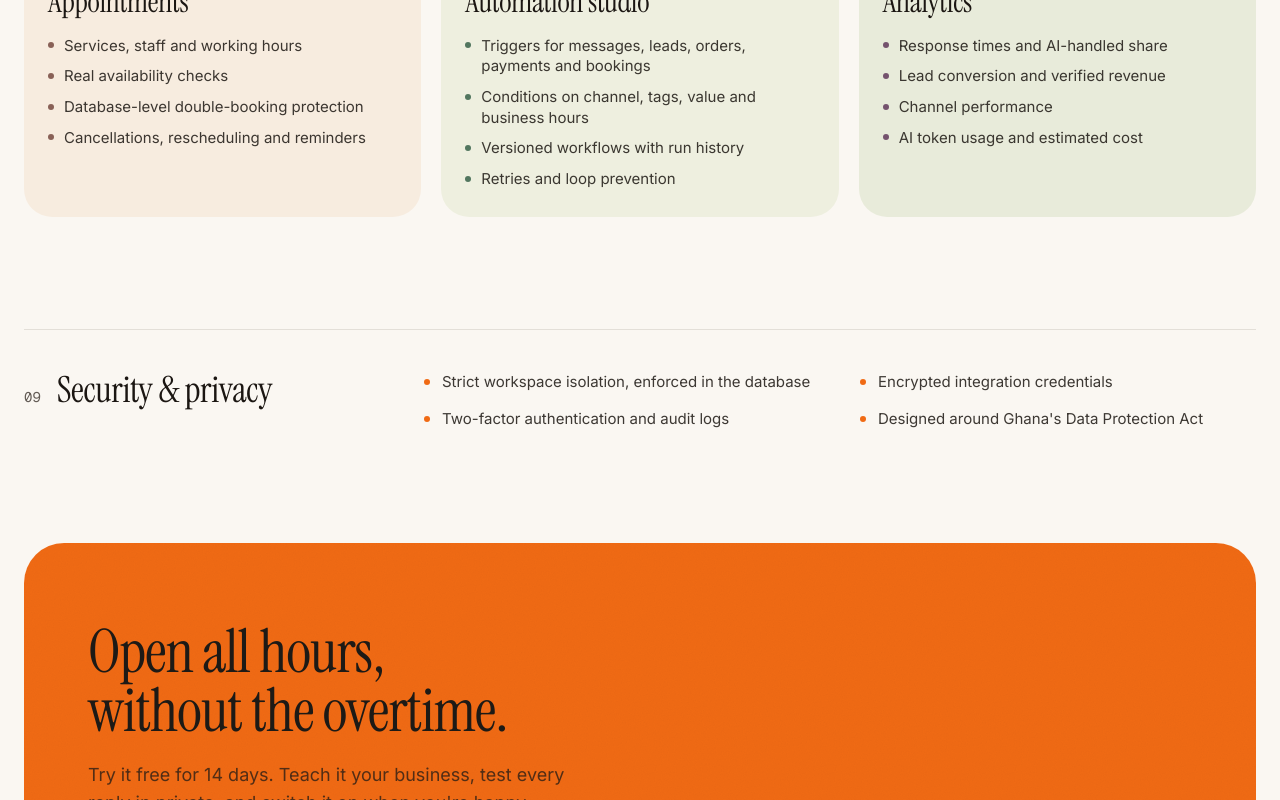
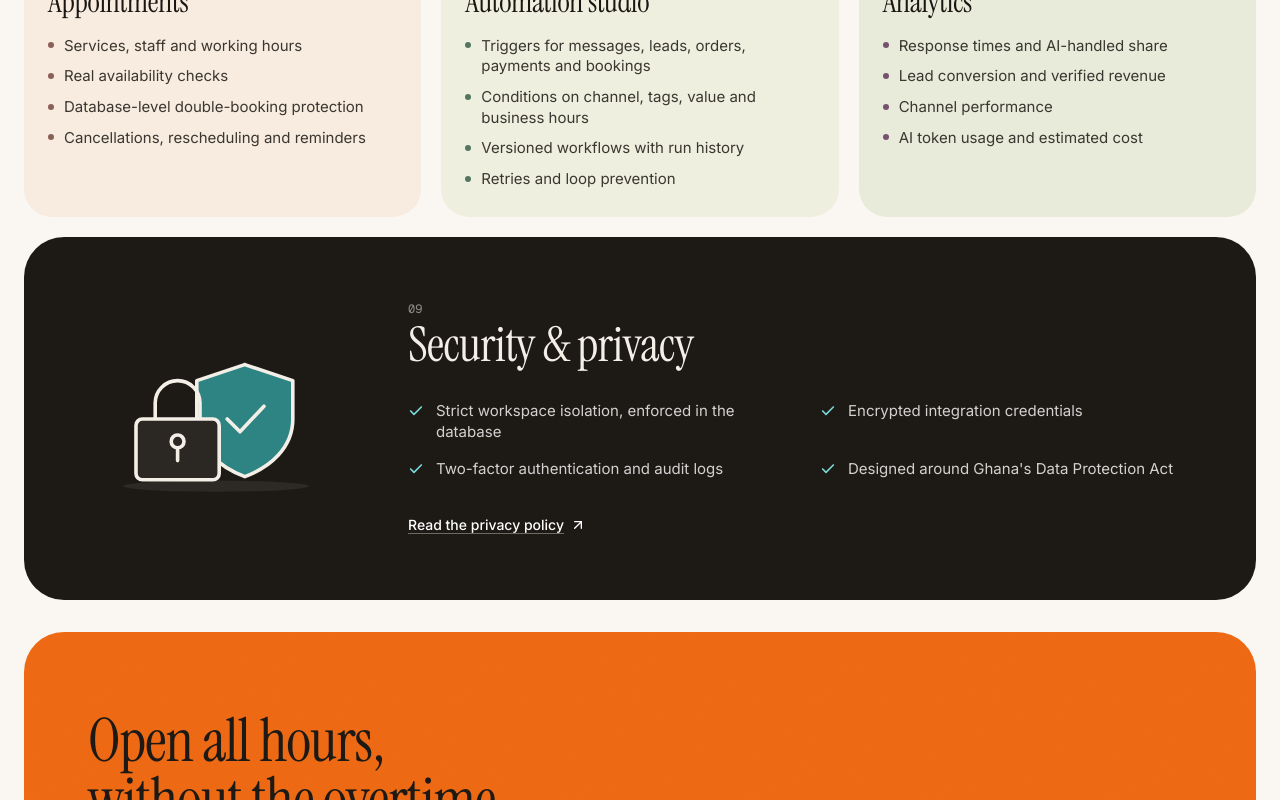
Before and after one commit to 10954065/-and-whatsapp, a Next.js app: page /features in a window 1280 px wide. Shown: the part 1677-2477 px from the top of the page. Built offline with nearby package versions, Linux system fonts and the light colour scheme; no server answers.

Commit message:
feat(features): security and privacy as a dark ink band
The last group reads as a promise, so it gets the home page's dark band
with a padlock-and-shield drawing, ticked items and a privacy policy link.

```diff
--- a/src/app/(marketing)/features/page.tsx
+++ b/src/app/(marketing)/features/page.tsx
@@ -1,6 +1,9 @@
 import type { Metadata } from "next";
+import Link from "next/link";
 import {
+  ArrowUpRight,
   Bot,
+  Check,
   CalendarCheck,
   ChartColumn,
   ContactRound,
@@ -146,6 +149,40 @@ function FeatureCard({ group, index }: { group: FeatureGroup; index: number }) {
   );
 }
 
+/**
+ * Security reads as a promise rather than a tool, so it gets the dark ink band the home page uses for "You stay in charge".
+ * The band is dark in both themes, so it pins its own tone and paper instead of the theme's.
+ */
+function SecurityBand({ group }: { group: FeatureGroup }) {
+  return (
+    <section className="px-3 sm:px-6">
+      <article
+        id={group.id}
+        className="grain relative mx-auto max-w-7xl scroll-mt-28 overflow-hidden rounded-[2.5rem] bg-[#1d1a16] px-6 py-14 text-[#f3efe7] [--tone:oklch(0.56_0.08_195)] sm:px-12 lg:px-16 lg:py-16 dark:ring-1 dark:ring-white/10"
+      >
+        <div className="grid items-center gap-10 lg:grid-cols-[auto_minmax(0,1fr)] lg:gap-16">
+          <FeatureDrawing feature="security" className="h-32 w-auto justify-self-start [--card:#2b2722] sm:h-40" />
+          <div>
+            <p className="font-mono text-xs text-white/50">{String(GROUPS.indexOf(group) + 1).padStart(2, "0")}</p>
+            <h2 className="mt-1 font-display text-4xl leading-none font-normal tracking-[-0.012em] sm:text-5xl">{group.title}</h2>
+            <ul className="mt-8 grid gap-x-10 gap-y-4 sm:grid-cols-2">
+              {group.items.map((item) => (
+                <li key={item} className="flex gap-3 text-[15px] leading-snug text-white/80">
+                  <Check aria-hidden="true" className="mt-0.5 size-4 shrink-0 text-[oklch(0.82_0.09_195)]" strokeWidth={2.5} />
+                  {item}
+                </li>
+              ))}
+            </ul>
+            <Link href="/privacy" className="link-underline mt-9 inline-flex items-center gap-1.5 text-sm font-medium text-white">
+              Read the privacy policy <ArrowUpRight aria-hidden="true" className="size-4" />
+            </Link>
+          </div>
+        </div>
+      </article>
+    </section>
+  );
+}
+
 const CARD_GROUPS = GROUPS.filter((group) => group.id !== "security");
 const SECURITY = GROUPS.find((group) => group.id === "security");
 
@@ -166,32 +203,12 @@ export default function FeaturesPage() {
       >
         Every feature works from your own saved records. Nothing is simulated, and nothing is guessed.
       </PageHero>
-      <section className="mx-auto grid max-w-7xl gap-5 px-6 py-20 sm:grid-cols-2 lg:grid-cols-3 lg:py-28">
+      <section className="mx-auto grid max-w-7xl gap-5 px-6 pt-20 pb-5 sm:grid-cols-2 lg:grid-cols-3 lg:pt-28">
         {CARD_GROUPS.map((group, index) => (
           <FeatureCard key={group.id} group={group} index={index} />
         ))}
       </section>
-      {SECURITY ? (
-        <section className="mx-auto max-w-7xl px-6 pb-20">
-          <article
-            id={SECURITY.id}
-            className="grid scroll-mt-28 gap-6 border-t pt-10 md:grid-cols-[minmax(0,22rem)_1fr] md:gap-12"
-          >
-            <div className="flex items-baseline gap-4">
-              <span className="font-mono text-sm text-muted-foreground">09</span>
-              <h2 className="font-display text-4xl font-normal tracking-[-0.01em]">{SECURITY.title}</h2>
-            </div>
-            <ul className="grid gap-x-10 gap-y-3 sm:grid-cols-2">
-              {SECURITY.items.map((item) => (
-                <li key={item} className="flex gap-3 text-[15px] leading-relaxed text-muted-foreground">
-                  <span className="mt-[0.6em] size-1.5 shrink-0 rounded-full bg-sun" aria-hidden="true" />
-                  <span className="text-foreground/85">{item}</span>
-                </li>
-              ))}
-            </ul>
-          </article>
-        </section>
-      ) : null}
+      {SECURITY ? <SecurityBand group={SECURITY} /> : null}
       <CtaBand />
     </>
   );
```
Also changed, not shown: 1 other file (tests, documents, lock files or other folders).
